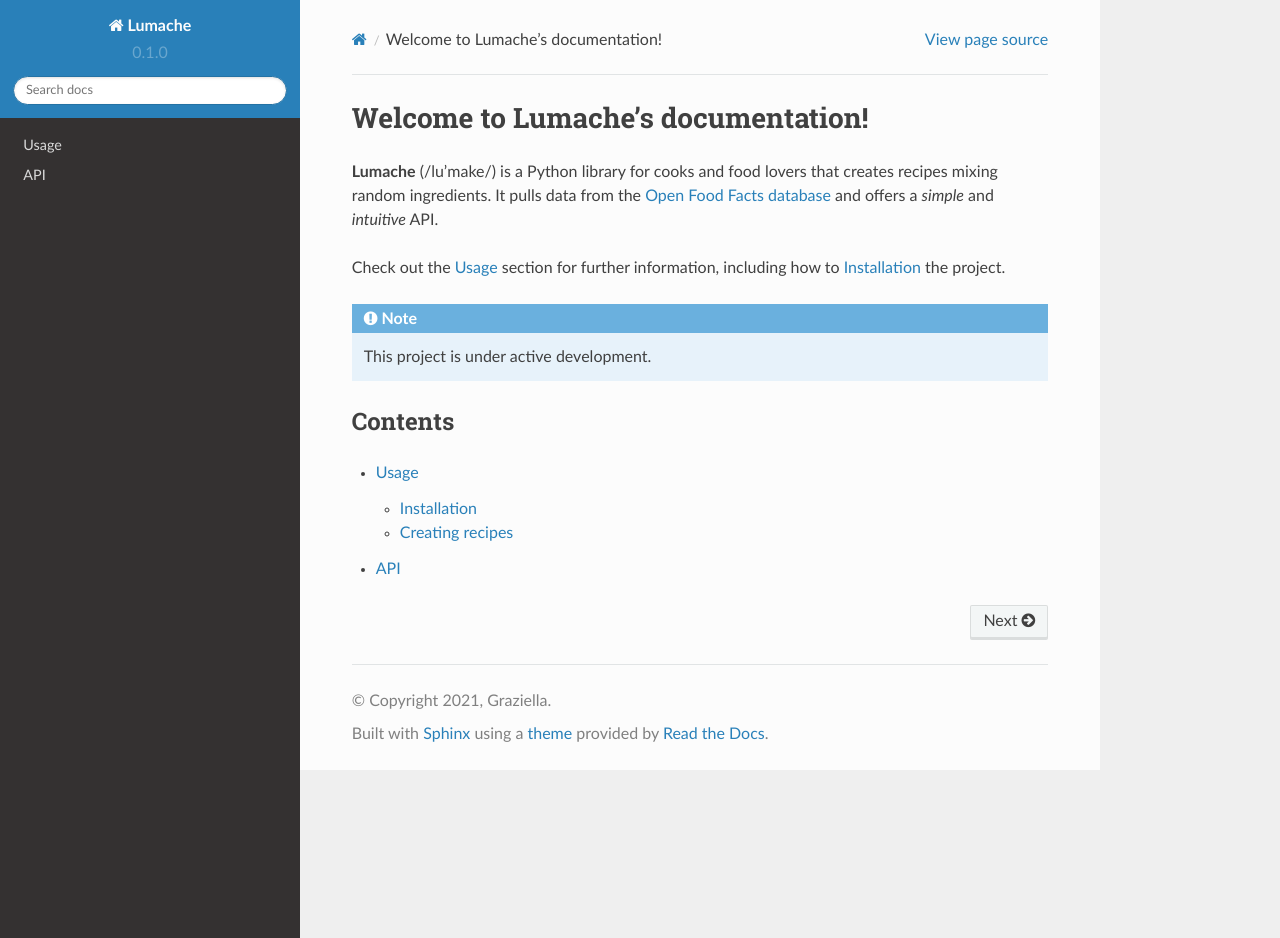
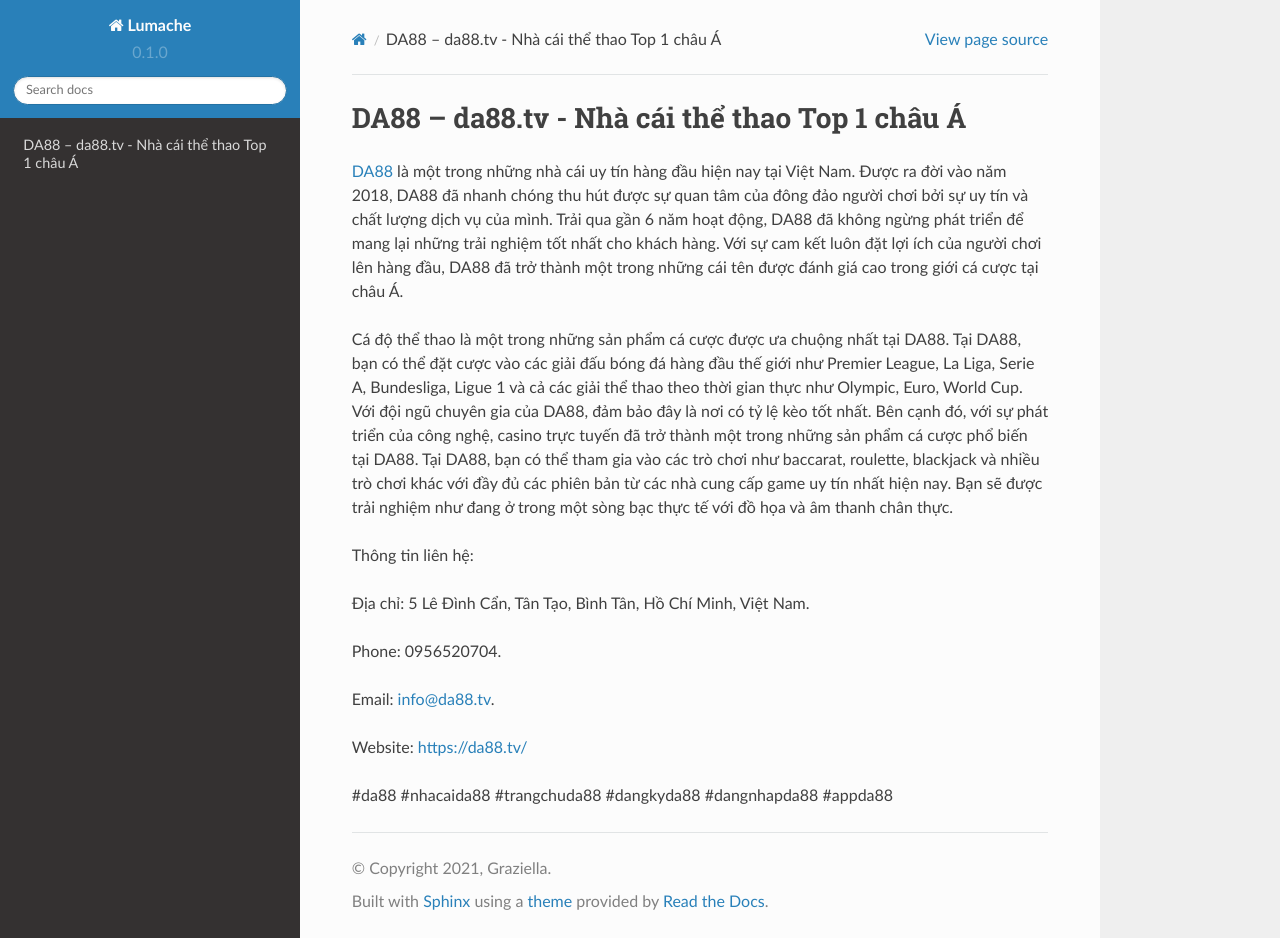
Before and after one commit to srphamkhuongduy77/da88tv, a Sphinx documentation site: the page built from docs/source/index.rst, in a window 1280 px wide and 938 px high. Built offline with Sphinx 7.4.7 and the Read the Docs theme 2.0.0, drawn with Linux system fonts in a browser that asks for light colours.

Commit message:
Update index.rst

```diff
--- a/docs/source/index.rst
+++ b/docs/source/index.rst
@@ -1,22 +1,20 @@
-Welcome to Lumache's documentation!
+DA88 – da88.tv - Nhà cái thể thao Top 1 châu Á
 ===================================
 
-**Lumache** (/lu'make/) is a Python library for cooks and food lovers
-that creates recipes mixing random ingredients.
-It pulls data from the `Open Food Facts database <https://world.openfoodfacts.org/>`_
-and offers a *simple* and *intuitive* API.
+`DA88 <https://da88.tv/>`_ là một trong những nhà cái uy tín hàng đầu hiện nay tại Việt Nam. Được ra đời vào năm 2018, DA88 đã nhanh chóng thu hút được sự quan tâm của đông đảo người chơi bởi sự uy tín và chất lượng dịch vụ của mình.
+Trải qua gần 6 năm hoạt động, DA88 đã không ngừng phát triển để mang lại những trải nghiệm tốt nhất cho khách hàng. Với sự cam kết luôn đặt lợi ích của người chơi lên hàng đầu, DA88 đã trở thành một trong những cái tên được đánh giá cao trong giới cá cược tại châu Á.
 
-Check out the :doc:`usage` section for further information, including
-how to :ref:`installation` the project.
+Cá độ thể thao là một trong những sản phẩm cá cược được ưa chuộng nhất tại DA88. Tại DA88, bạn có thể đặt cược vào các giải đấu bóng đá hàng đầu thế giới như Premier League, La Liga, Serie A, Bundesliga, Ligue 1 và cả các giải thể thao theo thời gian thực như Olympic, Euro, World Cup. Với đội ngũ chuyên gia của DA88, đảm bảo đây là nơi có tỷ lệ kèo tốt nhất.
+Bên cạnh đó, với sự phát triển của công nghệ, casino trực tuyến đã trở thành một trong những sản phẩm cá cược phổ biến tại DA88. Tại DA88, bạn có thể tham gia vào các trò chơi như baccarat, roulette, blackjack và nhiều trò chơi khác với đầy đủ các phiên bản từ các nhà cung cấp game uy tín nhất hiện nay. Bạn sẽ được trải nghiệm như đang ở trong một sòng bạc thực tế với đồ họa và âm thanh chân thực.
 
-.. note::
+Thông tin liên hệ:
 
-   This project is under active development.
+Địa chỉ: 5 Lê Đình Cẩn, Tân Tạo, Bình Tân, Hồ Chí Minh, Việt Nam.
 
-Contents
---------
+Phone: 0956520704.
 
-.. toctree::
+Email: info@da88.tv.
 
-   usage
-   api
+Website: https://da88.tv/
+
+#da88 #nhacaida88 #trangchuda88 #dangkyda88 #dangnhapda88 #appda88
```
